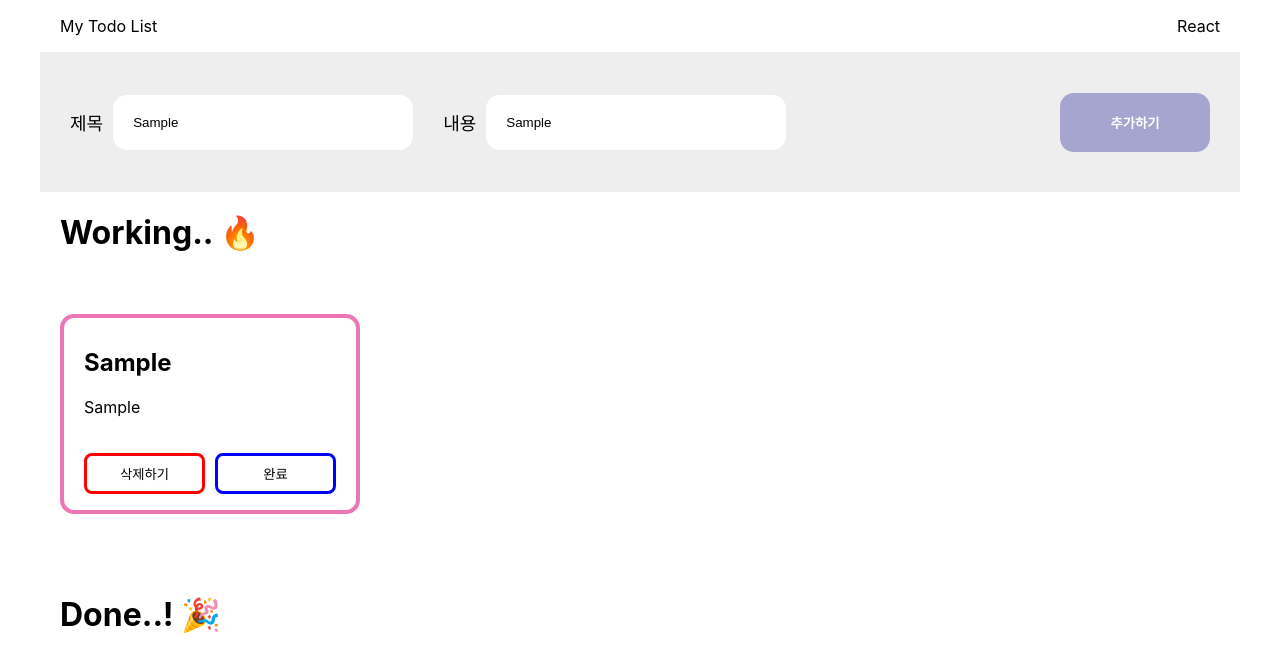
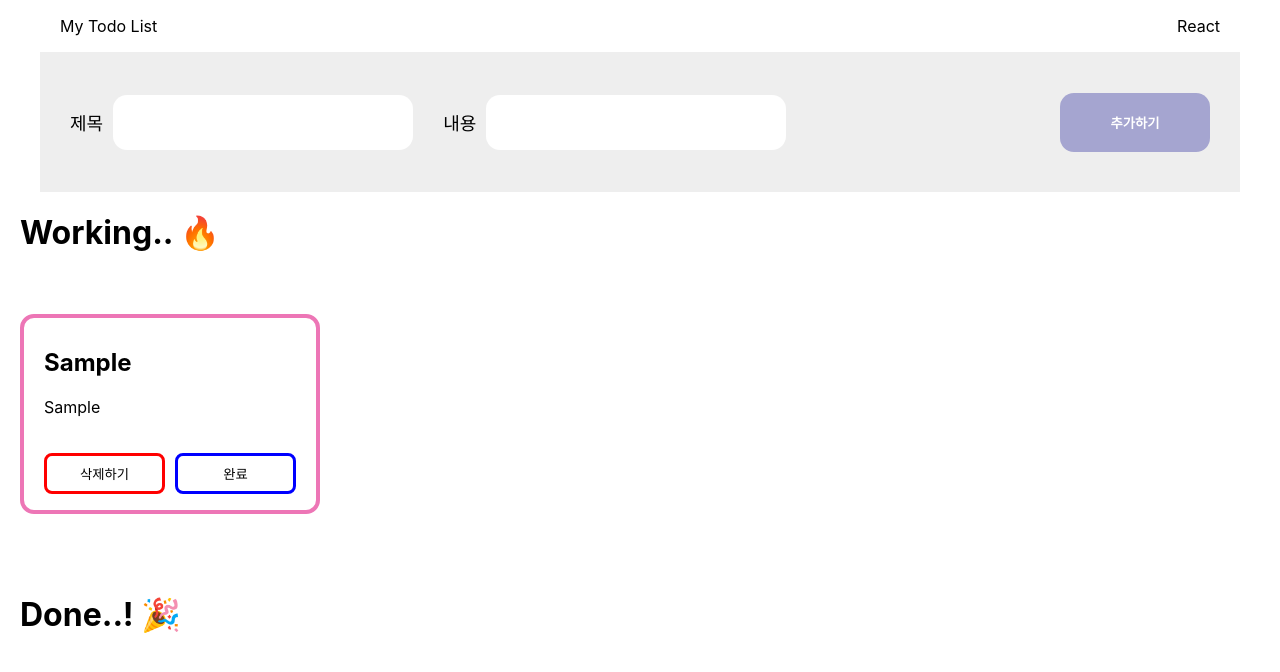
Before and after one commit to Shinheeje/react_week2_test, a React (Create React App) app: page / in a window 1280 px wide. Both pictures are taken after typing "Sample", "Sample" into the empty fields and a click on the button "추가하기". Shown: the top 672 px of the page. Built offline with nearby package versions, Linux system fonts and the light colour scheme.

Commit message:
매니저님 코드리뷰 피드백 반영/수정

```diff
--- a/src/App.jsx
+++ b/src/App.jsx
@@ -1,126 +1,10 @@
-import { useState } from 'react';
 import './App.css';
+import TodoAdditor from './components/TodoAdditor';
 
 function App() {
 
-  const [todo, setTodo] = useState([])
-  const [isdone, setIsdone] = useState(false)
-  const [done, setDone] = useState([])
-
-  const [title, setTitle] = useState('')
-  const titleChangeHandler = (event) => {
-    setTitle(event.target.value)
-  }
-
-  const [body, setBody] = useState('')
-  const bodyChangeHandler = (event) => {
-    setBody(event.target.value)
-  }
-
-  const clickTodoRemoveHandler = (id) => {
-    const removeTodo = todo.filter((e) => {
-      return e.id !== id
-    })
-
-    setTodo(removeTodo)
-  }
-
-  const clickAddHandler = () => {
-    const newTodo = {
-      id: todo.length + 1,
-      title: title,
-      body: body,
-      isdone: false
-    }
-
-    setTodo([...todo, newTodo])
-  }
-
-
-  const clickcompleteHandler = (id) => {
-    const newTodo = todo.map(item => {
-      if (item.id === id) {
-        return { ...item, isdone: true };
-      }
-      return item;
-    });
-    setTodo(newTodo)
-  }
-
-  const clickCancelHandler = (id) => {
-    const newTodo = todo.map(item => {
-      if (item.id === id) {
-        return { ...item, isdone: false };
-      }
-      return item;
-    });
-    setTodo(newTodo)
-  }
-
   return (
-    <div className='container'>
-      <header>
-        <p>My Todo List</p>
-        <p>React</p>
-      </header>
-
-      <div className='inputBox_wrap'>
-        <div className='inputBox'>
-          <span>제목</span>
-          <input value={title} onChange={titleChangeHandler} />
-
-          <span>내용</span>
-          <input value={body} onChange={bodyChangeHandler} />
-        </div>
-
-
-        <button onClick={clickAddHandler}>추가하기</button>
-      </div>
-
-      <h1>Working.. 🔥</h1>
-      <div className='working'>
-        {
-          todo.filter((e) => {
-            return e.isdone === false
-          }).map((item) => {
-            return (
-              <div className='workingBox'>
-                <div className='workingBoxItem'>
-                  <h2>{item.title}</h2>
-                  <p>{item.body}</p>
-                  <div className='workingButton'>
-                    <button className='remove' onClick={() => clickTodoRemoveHandler(item.id)}>삭제하기</button>
-                    <button onClick={() => clickcompleteHandler(item.id)}>완료</button>
-                  </div>
-                </div>
-              </div>
-            )
-          })
-        }
-      </div>
-
-      <h1>Done..! 🎉</h1>
-      <div className='done'>
-        {
-          todo.filter((e) => {
-            return e.isdone === true
-          }).map((item) => {
-            return (
-              <div className='doneBox'>
-                <div className='doneBoxItem'>
-                  <h2>{item.title}</h2>
-                  <p>{item.body}</p>
-                  <div className='doneButton'>
-                    <button className='remove' onClick={() => clickTodoRemoveHandler(item.id)}>삭제하기</button>
-                    <button onClick={() => clickCancelHandler(item.id)}>취소</button>
-                  </div>
-                </div>
-              </div>
-            )
-          })
-        }
-      </div>
-    </div>
+    <TodoAdditor />
   )
 }
 
--- /dev/null
+++ b/src/components/TodoAdditor.jsx
@@ -0,0 +1,90 @@
+import React from 'react'
+import { useState } from 'react';
+import TodoSection from './TodoSection'
+
+function TodoAdditor(props) {
+
+  const [todo, setTodo] = useState([])
+
+  const [title, setTitle] = useState('')
+  const titleChangeHandler = (event) => {
+    setTitle(event.target.value)
+  }
+
+  const [body, setBody] = useState('')
+  const bodyChangeHandler = (event) => {
+    setBody(event.target.value)
+  }
+
+  const clickTodoRemoveHandler = (id) => {
+    const removeTodo = todo.filter((e) => {
+      return e.id !== id
+    })
+
+    setTodo(removeTodo)
+  }
+
+  const clickAddHandler = () => {
+    const newTodo = {
+      id: todo.length + 1,
+      title: title,
+      body: body,
+      isdone: false
+    }
+
+    setTodo([...todo, newTodo])
+    setTitle('')
+    setBody('')
+  }
+
+
+  const clickcompleteHandler = (id) => {
+    const newTodo = todo.map(item => {
+      if (item.id === id) {
+        return { ...item, isdone: true };
+      }
+      return item;
+    });
+    setTodo(newTodo)
+  }
+
+  const clickCancelHandler = (id) => {
+    const newTodo = todo.map(item => {
+      if (item.id === id) {
+        return { ...item, isdone: false };
+      }
+      return item;
+    });
+    setTodo(newTodo)
+  }
+
+
+  return (
+    <>
+      <div className='container'>
+        <header>
+          <p>My Todo List</p>
+          <p>React</p>
+        </header>
+        <div className='inputBox_wrap'>
+          <div className='inputBox'>
+            <span>제목</span>
+            <input value={title} onChange={titleChangeHandler} />
+            <span>내용</span>
+            <input value={body} onChange={bodyChangeHandler} />
+          </div>
+          <button onClick={clickAddHandler}>추가하기</button>
+        </div>
+      </div>
+
+      <TodoSection
+        clickTodoRemoveHandler={clickTodoRemoveHandler}
+        clickcompleteHandler={clickcompleteHandler}
+        clickCancelHandler={clickCancelHandler}
+        todo={todo}
+      />
+    </>
+  )
+}
+
+export default TodoAdditor
--- /dev/null
+++ b/src/components/TodoSection.jsx
@@ -0,0 +1,51 @@
+import React from 'react'
+
+function Working(props) {
+
+  const falseFilteringHandler = props.todo.filter((e) => { return e.isdone === false })
+  const tureFilteringHandler = props.todo.filter((e) => { return e.isdone === true })
+  return (
+    <>
+      <h1>Working.. 🔥</h1>
+      <div className='working'>
+        {
+          falseFilteringHandler.map((item) => {
+            return (
+              <div className='workingBox'>
+                <div className='workingBoxItem'>
+                  <h2>{item.title}</h2>
+                  <p>{item.body}</p>
+                  <div className='workingButton'>
+                    <button className='remove' onClick={() => props.clickTodoRemoveHandler(item.id)}>삭제하기</button>
+                    <button onClick={() => props.clickcompleteHandler(item.id)}>완료</button>
+                  </div>
+                </div>
+              </div>
+            )
+          })
+        }
+      </div>
+      <h1>Done..! 🎉</h1>
+      <div className='done'>
+        {
+          tureFilteringHandler.map((item) => {
+            return (
+              <div className='doneBox'>
+                <div className='doneBoxItem'>
+                  <h2>{item.title}</h2>
+                  <p>{item.body}</p>
+                  <div className='doneButton'>
+                    <button className='remove' onClick={() => props.clickTodoRemoveHandler(item.id)}>삭제하기</button>
+                    <button onClick={() => props.clickCancelHandler(item.id)}>취소</button>
+                  </div>
+                </div>
+              </div>
+            )
+          })
+        }
+      </div>
+    </>
+  )
+}
+
+export default Working
```
